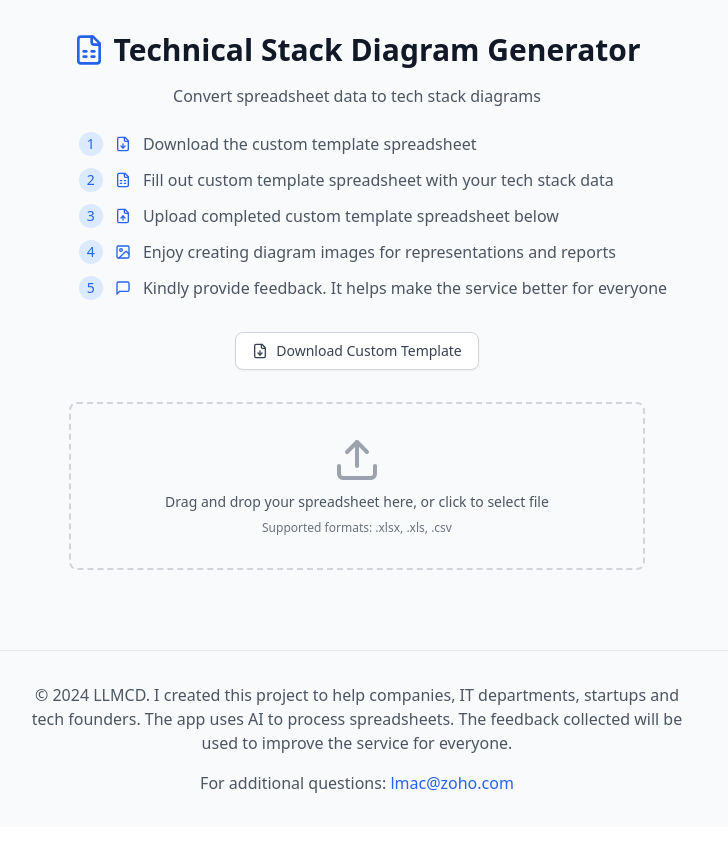
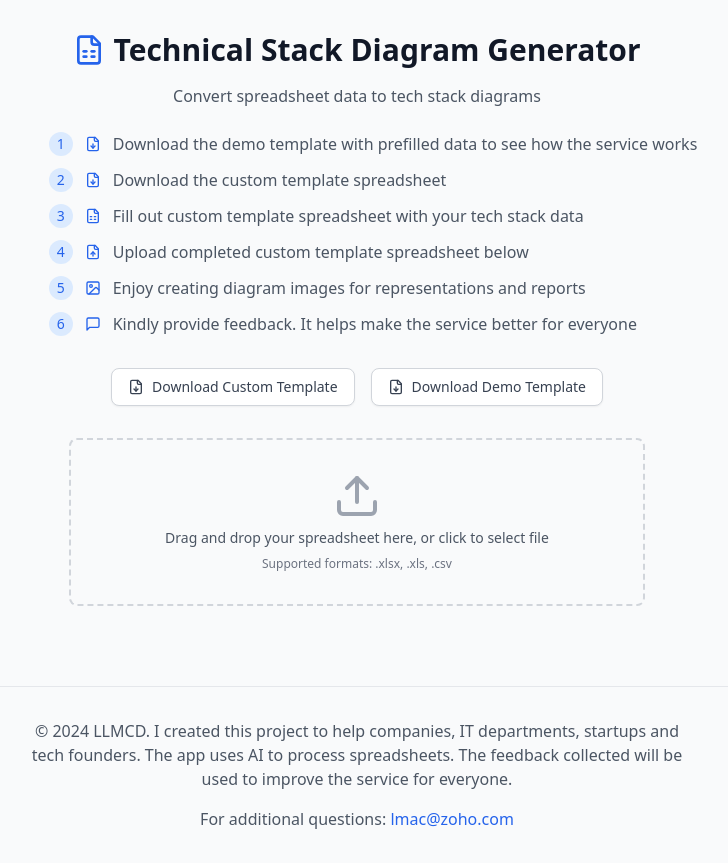
Before and after one commit to llmcd/TechStack-DiagramGenerator, a React (Vite) app: page / in a window 1280 px wide. Shown: the whole page, without its empty margins (283-1011 px from the left). Before the commit the page ends 827 px from the top, so only its background shows below. Built offline with nearby package versions, Linux system fonts and the light colour scheme.

Commit message:
Add files via upload

```diff
--- a/src/components/instructions/InstructionsContainer.tsx
+++ b/src/components/instructions/InstructionsContainer.tsx
@@ -1,6 +1,8 @@
 import React from 'react';
+import { FileDown } from 'lucide-react';
 import { Steps } from './Steps';
 import { DownloadTemplateLink } from '../DownloadTemplateLink';
+import { SafeLink } from '../SafeLink';
 import { cn } from '../../utils/cn';
 
 interface InstructionsContainerProps {
@@ -8,6 +10,22 @@ interface InstructionsContainerProps {
 }
 
 export const InstructionsContainer: React.FC<InstructionsContainerProps> = ({ show }) => {
+  const buttonClasses = cn(
+    "download-sample",
+    "inline-flex items-center gap-2",
+    "px-4 py-2",
+    "bg-white",
+    "border border-gray-300",
+    "rounded-lg",
+    "text-gray-700",
+    "text-sm font-medium",
+    "shadow-sm",
+    "transition-all duration-200",
+    "hover:bg-gray-50 hover:border-gray-400 hover:text-gray-900",
+    "active:bg-gray-100",
+    "focus:outline-none focus:ring-2 focus:ring-blue-500 focus:ring-offset-2"
+  );
+
   return (
     <div
       className={cn(
@@ -17,7 +35,16 @@ export const InstructionsContainer: React.FC<InstructionsContainerProps> = ({ sh
       )}
     >
       <Steps />
-      <DownloadTemplateLink />
+      <div className="flex justify-center gap-4">
+        <DownloadTemplateLink />
+        <SafeLink
+          href="https://llmdocs.s3.us-east-1.amazonaws.com/structured_spreadsheet_manual.xlsx"
+          className={buttonClasses}
+        >
+          <FileDown className="w-4 h-4" />
+          Download Demo Template
+        </SafeLink>
+      </div>
     </div>
   );
 };
--- a/src/components/instructions/Steps.tsx
+++ b/src/components/instructions/Steps.tsx
@@ -4,6 +4,10 @@ import { FileDown, FileUp, FileSpreadsheet, Image, MessageSquare } from 'lucide-
 export const Steps = () => {
   const steps = [
     {
+      icon: FileDown,
+      text: 'Download the demo template with prefilled data to see how the service works'
+    },
+     {
       icon: FileDown,
       text: 'Download the custom template spreadsheet'
     },
```
